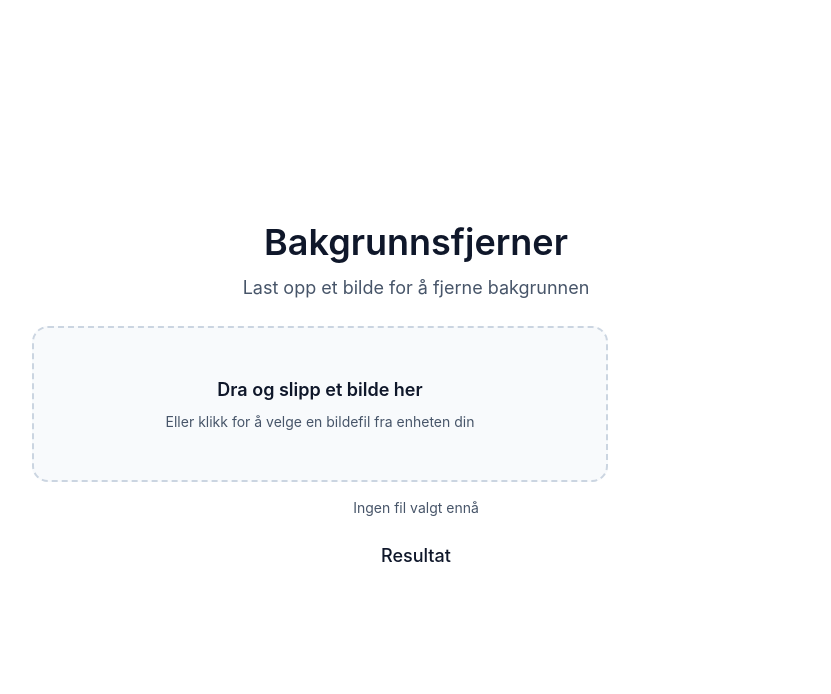
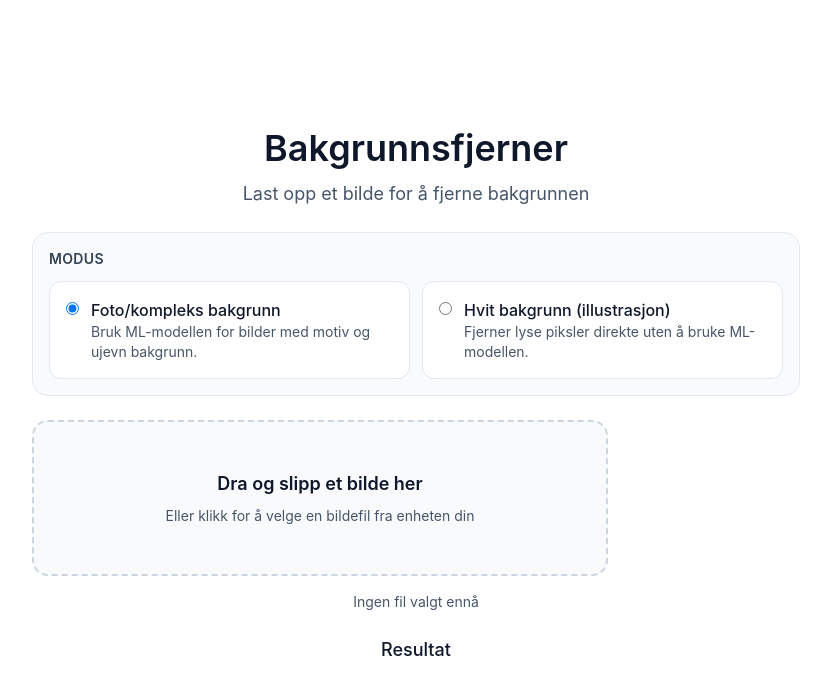
Before and after one commit to mariusgitar/Bakgrunnsvisker, a React (Vite) app: page / in a window 1280 px wide. Shown: the top 694 px of the page, without its empty margins (224-1055 px from the left). Built offline with nearby package versions, Linux system fonts and the light colour scheme.

Commit message:
Add background removal mode selector

```diff
--- a/src/App.jsx
+++ b/src/App.jsx
@@ -1,6 +1,15 @@
 import React, { useEffect, useMemo, useRef, useState } from 'react';
 import ImageDropzone from './components/ImageDropzone';
-import { applyMaskToCanvas, fileToImageElement } from './utils/canvasUtils';
+import {
+  applyMaskToCanvas,
+  fileToImageElement,
+  removeWhiteBackground,
+} from './utils/canvasUtils';
+
+const MODES = {
+  PHOTO: 'photo',
+  WHITE_BG: 'white-background',
+};
 
 export default function App() {
   const worker = useMemo(
@@ -11,6 +20,7 @@ export default function App() {
   const currentImageRef = useRef(null);
   const originalFileNameRef = useRef('');
   const resultContainerRef = useRef(null);
+  const [selectedMode, setSelectedMode] = useState(MODES.PHOTO);
   const [isProcessing, setIsProcessing] = useState(false);
   const [isModelLoading, setIsModelLoading] = useState(false);
   const [errorMessage, setErrorMessage] = useState('');
@@ -125,12 +135,19 @@ export default function App() {
 
     try {
       const imageElement = await fileToImageElement(file);
-      const imageUrl = URL.createObjectURL(file);
 
       currentImageRef.current = imageElement;
       originalFileNameRef.current = file.name;
+
+      if (selectedMode === MODES.WHITE_BG) {
+        const canvas = removeWhiteBackground(imageElement);
+        setResultCanvas(canvas);
+        setIsProcessing(false);
+        return;
+      }
+
+      const imageUrl = URL.createObjectURL(file);
       objectUrlRef.current = imageUrl;
-
       worker.postMessage({ type: 'REMOVE_BG', imageUrl });
     } catch (error) {
       setErrorMessage(
@@ -150,6 +167,45 @@ export default function App() {
             Last opp et bilde for å fjerne bakgrunnen
           </p>
         </div>
+
+        <section className="space-y-3 rounded-2xl border border-slate-200 bg-slate-50 p-4 text-left">
+          <h2 className="text-sm font-semibold uppercase tracking-wide text-slate-700">Modus</h2>
+          <div className="grid gap-3 md:grid-cols-2">
+            <label className="flex cursor-pointer items-start gap-3 rounded-xl border border-slate-200 bg-white p-4 transition hover:border-sky-300">
+              <input
+                type="radio"
+                name="processing-mode"
+                value={MODES.PHOTO}
+                checked={selectedMode === MODES.PHOTO}
+                onChange={(event) => setSelectedMode(event.target.value)}
+                className="mt-1"
+              />
+              <span>
+                <span className="block font-medium text-slate-900">Foto/kompleks bakgrunn</span>
+                <span className="block text-sm text-slate-600">
+                  Bruk ML-modellen for bilder med motiv og ujevn bakgrunn.
+                </span>
+              </span>
+            </label>
+
+            <label className="flex cursor-pointer items-start gap-3 rounded-xl border border-slate-200 bg-white p-4 transition hover:border-sky-300">
+              <input
+                type="radio"
+                name="processing-mode"
+                value={MODES.WHITE_BG}
+                checked={selectedMode === MODES.WHITE_BG}
+                onChange={(event) => setSelectedMode(event.target.value)}
+                className="mt-1"
+              />
+              <span>
+                <span className="block font-medium text-slate-900">Hvit bakgrunn (illustrasjon)</span>
+                <span className="block text-sm text-slate-600">
+                  Fjerner lyse piksler direkte uten å bruke ML-modellen.
+                </span>
+              </span>
+            </label>
+          </div>
+        </section>
 
         <ImageDropzone onImageSelected={handleImageSelected} />
 
--- a/src/utils/canvasUtils.js
+++ b/src/utils/canvasUtils.js
@@ -55,3 +55,40 @@ export function applyMaskToCanvas(imageElement, maskData, threshold = 0.5) {
 
   return canvas;
 }
+
+/**
+ * Removes near-white pixels from an image by making them transparent.
+ *
+ * @param {HTMLImageElement} imageElement - The loaded image element to draw.
+ * @param {number} [tolerance=240] - Pixels with RGB values above this become transparent.
+ * @returns {HTMLCanvasElement} A canvas containing the processed image.
+ */
+export function removeWhiteBackground(imageElement, tolerance = 240) {
+  const canvas = document.createElement('canvas');
+  const width = imageElement.naturalWidth || imageElement.width;
+  const height = imageElement.naturalHeight || imageElement.height;
+
+  canvas.width = width;
+  canvas.height = height;
+
+  const context = canvas.getContext('2d');
+
+  context.drawImage(imageElement, 0, 0, width, height);
+
+  const imageData = context.getImageData(0, 0, width, height);
+  const pixels = imageData.data;
+
+  for (let pixelIndex = 0; pixelIndex < pixels.length; pixelIndex += 4) {
+    const red = pixels[pixelIndex];
+    const green = pixels[pixelIndex + 1];
+    const blue = pixels[pixelIndex + 2];
+
+    if (red > tolerance && green > tolerance && blue > tolerance) {
+      pixels[pixelIndex + 3] = 0;
+    }
+  }
+
+  context.putImageData(imageData, 0, 0);
+
+  return canvas;
+}
```
